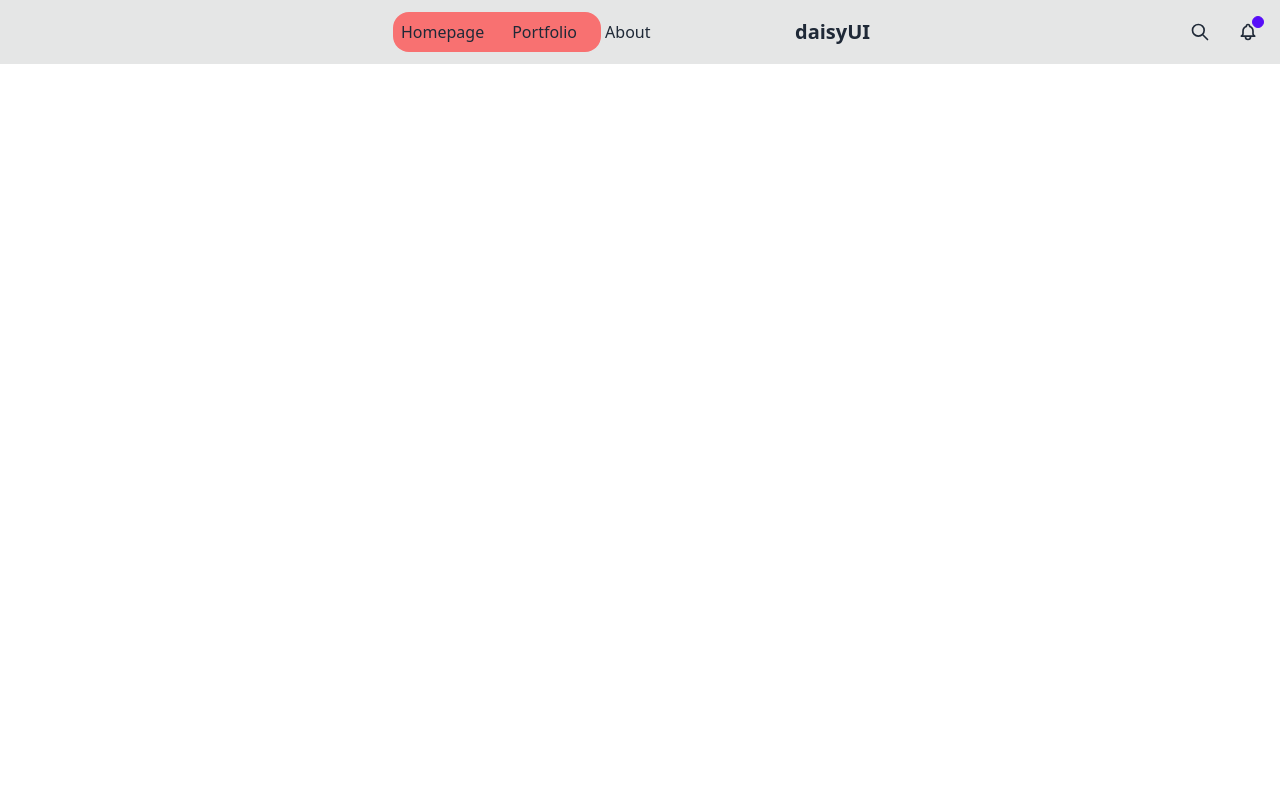
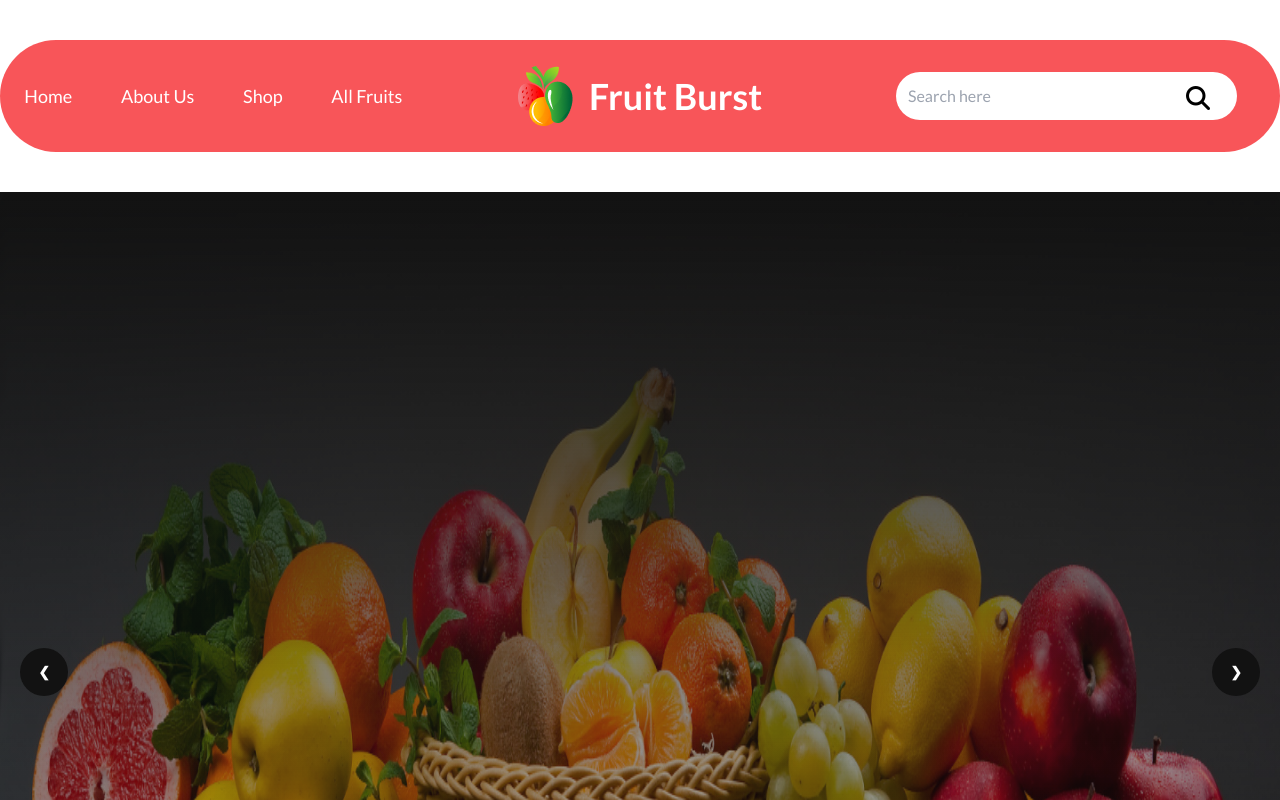
Before and after one commit to Md-Rakib-Hassan/Fruit-brust, a plain HTML site: page index.html in a window 1280 px wide. Shown: the top 800 px of the page. Drawn offline with nearby package versions, Linux system fonts and the light colour scheme; grey boxes are pictures that could not be loaded.

Commit message:
nav complete and half done banner

```diff
--- a/index.html
+++ b/index.html
@@ -8,56 +8,144 @@
     <link rel="shortcut icon" href="images/logo.png" type="image/x-icon">
     <link href="https://cdn.jsdelivr.net/npm/daisyui@3.5.0/dist/full.css" rel="stylesheet" type="text/css" />
     <script src="https://cdn.tailwindcss.com"></script>
+    <link rel="preconnect" href="https://fonts.googleapis.com">
+<link rel="preconnect" href="https://fonts.gstatic.com" crossorigin>
+<link href="https://fonts.googleapis.com/css2?family=Lato:wght@400;700;900&display=swap" rel="stylesheet">
+<link rel="stylesheet" href="https://cdnjs.cloudflare.com/ajax/libs/font-awesome/6.4.0/css/all.min.css" integrity="sha512-iecdLmaskl7CVkqkXNQ/ZH/XLlvWZOJyj7Yy7tcenmpD1ypASozpmT/E0iPtmFIB46ZmdtAc9eNBvH0H/ZpiBw==" crossorigin="anonymous" referrerpolicy="no-referrer" />
+
+<style>
+  .lato{
+    font-family: 'Lato', sans-serif;;
+  }
+
+  details summary::-web-details-marker{
+    display: none;
+
+  }
+</style>
 </head>
 
-<body>
+<body class="lato">
 
-    <header class="max-w-7xl  mx-auto">
+    <header class="max-w-7xl  mx-auto mt-5 lg:mt-10">
 
-        <nav >
+       <nav class="lg:grid hidden h-28 rounded-full bg-[#F85559]  grid-cols-3 items-center">
 
-            <div class="navbar bg-base-300">
-                <div class="navbar-start">
-                  <div class="dropdown">
-                    <label tabindex="0" class="btn btn-ghost btn-circle lg:hidden">
-                      <svg xmlns="http://www.w3.org/2000/svg" class="h-5 w-5" fill="none" viewBox="0 0 24 24" stroke="currentColor"><path stroke-linecap="round" stroke-linejoin="round" stroke-width="2" d="M4 6h16M4 12h16M4 18h7" /></svg>
-                    </label>
-                    <ul tabindex="0" class="menu menu-sm dropdown-content mt-3 z-[1] p-2 shadow bg-base-100 rounded-box w-52 ">
-                      <li><a>Homepage</a></li>
-                      <li><a>Portfolio</a></li>
-                      <li><a>About</a></li>
+        <div>
+          <ul class="flex justify-around text-lg  text-white">
+            <li>Home</li>
+            <li>About Us</li>
+            <li>Shop</li>
+            <li>All Fruits</li>
           </ul>
         </div>
+        <div class="flex items-center justify-center gap-4"><img src="images/logo.png" alt="">
+          <p class="text-4xl font-bold text-white">Fruit Burst</p>
+        </div>
+        <form class="relative flex justify-center items-center">
+          <input type="text" placeholder="Search here" class="p-3 w-[80%] rounded-full text-base border-none focus:outline-none">
+          <button type="submit"><i class="fa-solid fa-magnifying-glass text-black absolute right-[70px] bottom-1.5 text-2xl "></i></button>
+
+
+        </form>
+
+
+
+       </nav>
+
+       <nav class="lg:hidden">
+
+       <div class="navbar rounded-box">
+        <div class="flex-1 px-2 lg:flex-none">
+          <a class="text-lg font-bold"><div class="flex items-center justify-center gap-[2vw]"><img class="h-[9vw]" src="images/logo.png" alt="">
+            <p class="text-[5vw] font-bold text-[#121212]">Fruit Burst</p>
+          </div></a>
+        </div>
+        <div class="flex justify-end flex-1 px-2">
+
+
+          <div class="flex items-stretch">
+
+
+            <div class="dropdown dropdown-end">
+              <label tabindex="0" class="btn btn-ghost rounded-btn"><i class="fa-solid fa-bars text-[#121212] text-[5vw]"></i></label>
+              <ul tabindex="0" class="menu dropdown-content z-[1] p-2 shadow bg-base-100 rounded-box w-52 mt-4">
+                <li class="hover:bg-slate-200">Home</li>
+                <li class="hover:bg-slate-200">All Fruits</li>
+                <li class="hover:bg-slate-200">Shop</li>
+                <li class="hover:bg-slate-200">About Us</li>
+              </ul>
             </div>
 
-                <div class="navbar-start pc">
-                    <div class="">
-                      <ul tabindex="0" class=" content-start hidden lg:visible  p-2  bg-base-100 rounded-box w-52 lg:flex lg:gap-7 bg-red-400">
-                        <li><a>Homepage</a></li>
-                        <li><a>Portfolio</a></li>
-                        <li><a>About</a></li>
-                      </ul>
+          </div>
+
+
+
         </div>
       </div>
 
 
-                <div class="navbar-center">
-                  <a class="btn btn-ghost normal-case text-xl">daisyUI</a>
+       </nav>
+
+
+       <div class="banner mt-10">
+
+
+        <div class="relative">
+
+          <div class="overlay absolute top-0 right-0 bottom-0 left-0 h-full w-full z-10" style="background: linear-gradient(180deg, #121212 0%, rgba(18, 18, 18, 0.00) 100%);"></div>
+
+          <div class="carousel w-full">
+
+            <div id="slide1" class="carousel-item relative w-full">
+              <img src="/images/banner1.png" class="w-full" />
+              <div class="absolute flex justify-between transform -translate-y-1/2 left-5 right-5 top-1/2 z-20">
+                <a href="#slide4" class=" btn btn-circle border-none bg-[#121212] text-white hover:text-[#121212]">❮</a>
+                <a href="#slide2" class=" btn btn-circle border-none bg-[#121212] text-white hover:text-[#121212]">❯</a>
               </div>
-                <div class="navbar-end">
-                  <button class="btn btn-ghost btn-circle">
-                    <svg xmlns="http://www.w3.org/2000/svg" class="h-5 w-5" fill="none" viewBox="0 0 24 24" stroke="currentColor"><path stroke-linecap="round" stroke-linejoin="round" stroke-width="2" d="M21 21l-6-6m2-5a7 7 0 11-14 0 7 7 0 0114 0z" /></svg>
-                  </button>
-                  <button class="btn btn-ghost btn-circle">
-                    <div class="indicator">
-                      <svg xmlns="http://www.w3.org/2000/svg" class="h-5 w-5" fill="none" viewBox="0 0 24 24" stroke="currentColor"><path stroke-linecap="round" stroke-linejoin="round" stroke-width="2" d="M15 17h5l-1.405-1.405A2.032 2.032 0 0118 14.158V11a6.002 6.002 0 00-4-5.659V5a2 2 0 10-4 0v.341C7.67 6.165 6 8.388 6 11v3.159c0 .538-.214 1.055-.595 1.436L4 17h5m6 0v1a3 3 0 11-6 0v-1m6 0H9" /></svg>
-                      <span class="badge badge-xs badge-primary indicator-item"></span>
             </div>
-                  </button>
+            <div id="slide2" class="carousel-item relative w-full">
+              <img src="/images/banner2.png" class="w-full" />
+              <div class="absolute flex justify-between transform -translate-y-1/2 left-5 right-5 top-1/2 z-20">
+                <a href="#slide1" class=" btn btn-circle border-none bg-[#121212] text-white hover:text-[#121212]">❮</a>
+                <a href="#slide3" class=" btn btn-circle border-none bg-[#121212] text-white hover:text-[#121212]">❯</a>
+              </div>
+            </div>
+            <div id="slide3" class="carousel-item relative w-full">
+              <img src="/images/banner3.png" class="w-full" />
+              <div class="absolute flex justify-between transform -translate-y-1/2 left-5 right-5 top-1/2 z-20">
+                <a href="#slide2" class=" btn btn-circle border-none bg-[#121212] text-white hover:text-[#121212]">❮</a>
+                <a href="#slide4" class=" btn btn-circle border-none bg-[#121212] text-white hover:text-[#121212]">❯</a>
+              </div>
+            </div>
+            <div id="slide4" class="carousel-item relative w-full">
+              <img src="/images/banner4.png" class="w-full" />
+              <div class="absolute flex justify-between transform -translate-y-1/2 left-5 right-5 top-1/2 z-20">
+                <a href="#slide3" class=" btn btn-circle border-none bg-[#121212] text-white hover:text-[#121212]">❮</a>
+                <a href="#slide1" class=" btn btn-circle border-none bg-[#121212] text-white hover:text-[#121212]">❯</a>
               </div>
             </div>
 
-        </nav>
+          </div>
+
+
+        </div>
+
+
+
+
+       </div>
+
+
+
+
+
+
+
+
+
+
+
 
 
 
```
Lines whose indentation alone changed are shown as unchanged.
